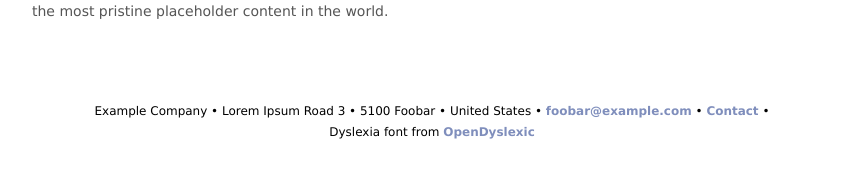
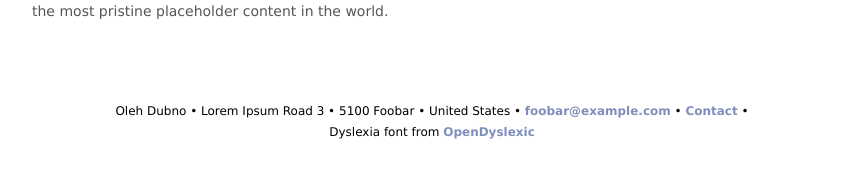
Before and after one commit to odubno/odubno.github.io, a Jekyll site: the page built from index.html, in a window 1280 px wide. Shown: the part 657-835 px from the top of the page, without its empty margins (208-1058 px from the left). Built offline with Jekyll 4.4.1, drawn with Linux system fonts in a browser that asks for light colours.

Commit message:
eddit name

```diff
--- a/_config.yml
+++ b/_config.yml
@@ -1,4 +1,4 @@
-name: "Example Company"
+name: "Oleh Dubno"
 url: http://example.com
 ga: "UA-XXXXXXXX-Y"
 github_hosted: true
```
Also changed, not shown: 1 other file.
